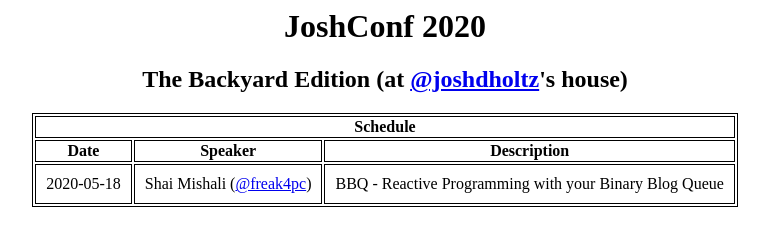
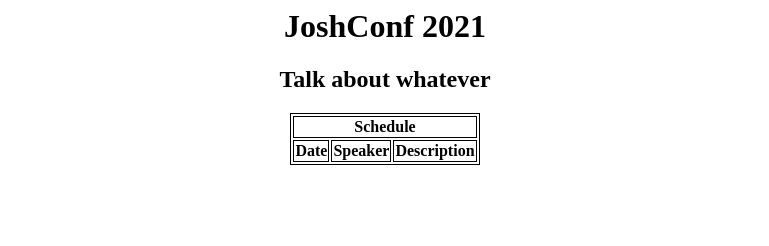
Before and after one commit to joshdholtz/joshconf, a plain HTML site: page index.html in a window 1280 px wide. Shown: the whole page, without its empty margins (255-1024 px from the left). Drawn offline with Linux system fonts and the light colour scheme.

Commit message:
Update index.html

```diff
--- a/index.html
+++ b/index.html
@@ -11,8 +11,8 @@
     </style>
   <body>
     <center>
-      <h1>JoshConf 2020<h1>
-      <h2>The Backyard Edition (at <a href="https://twitter.com/joshdholtz" target="_blank">@joshdholtz</a>'s house)</h2>
+      <h1>JoshConf 2021<h1>
+      <h2>Talk about whatever</h2>
       <table>
         <tr>
           <th colspan=3>Schedule</th>
@@ -22,11 +22,6 @@
           <th>Speaker</th>
           <th>Description</th>
         </tr>
-        <tr>
-          <td>2020-05-18</td>
-          <td>Shai Mishali (<a href="https://twitter.com/freak4pc" target="_blank">@freak4pc</a>)</td>
-          <td>BBQ - Reactive Programming with your Binary Blog Queue</td>
-        </tr>
       </table>
     </center>
   </body>
```
